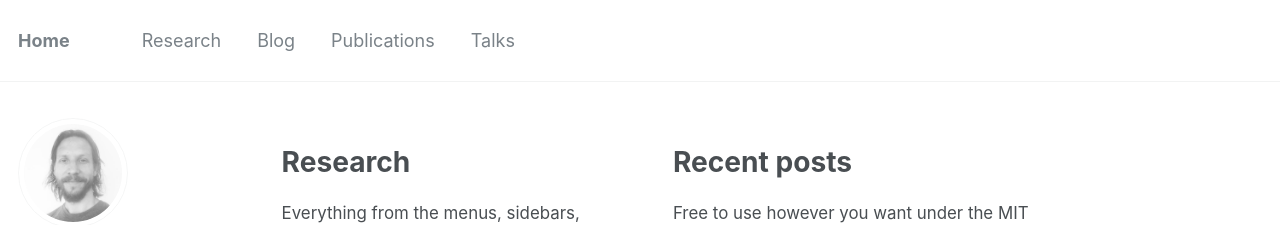
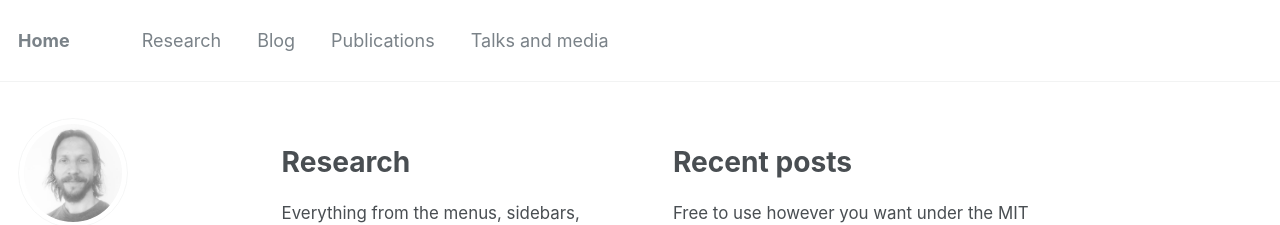
Before and after one commit to pjpaulpj/jonbra.github.io, a Jekyll site: the page built from index.md, in a window 1280 px wide. Shown: the top 225 px of the page. Built offline with Jekyll 4.4.1, drawn with Linux system fonts in a browser that asks for light colours.

Commit message:
Updated navigation link text

```diff
--- a/_data/navigation.yml
+++ b/_data/navigation.yml
@@ -4,10 +4,10 @@ main:
     url: https://jonbra.github.io/research/
 
   - title: "Blog"
-    url: https://jonbra.github.io/blog/
+    url: /blog/
 
   - title: "Publications"
     url: https://jonbra.github.io/publications/
 
-  - title: "Talks"
+  - title: "Talks and media"
     url: /talks/
```
